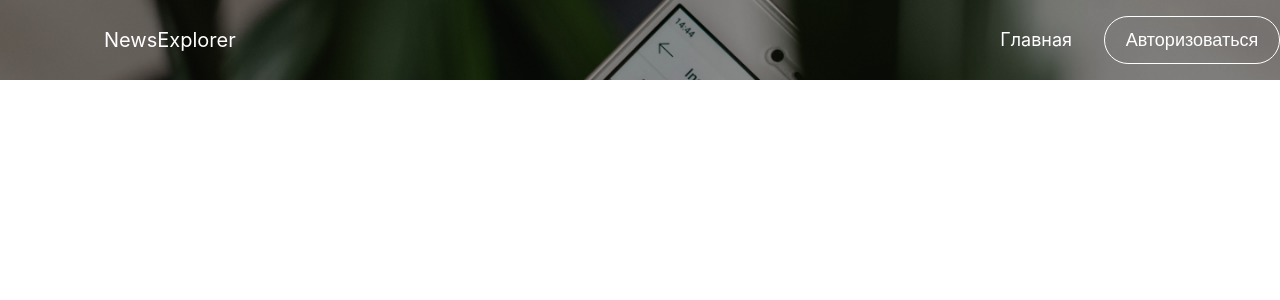
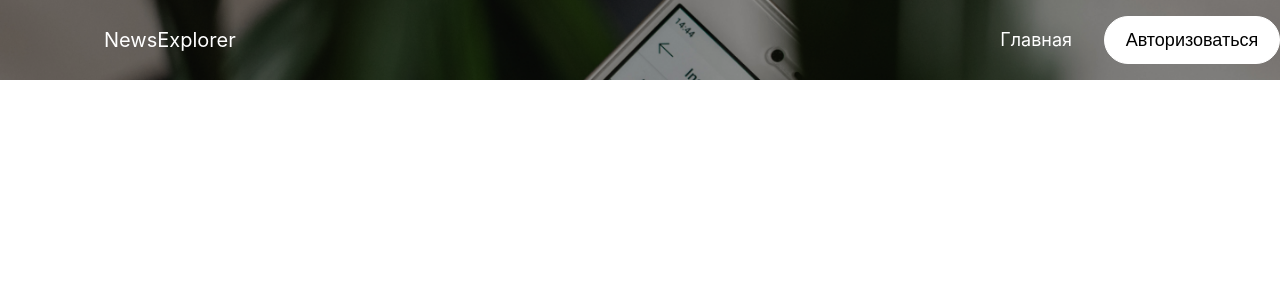
Before and after one commit to rvsverchkov/news-explorer-frontend, a React (Create React App) app: page / in a window 1280 px wide. In both pictures the pointer is over the button "Авторизоваться". Shown: the top 300 px of the page. Built offline with nearby package versions, Linux system fonts and the light colour scheme.

Commit message:
Diploma Project - Header button transition

```diff
--- a/src/components/Header/Header.css
+++ b/src/components/Header/Header.css
@@ -37,4 +37,10 @@
     background: none;
     overflow: hidden;
     color: white;
+    transition: all .4s ease;
 }
+
+.header__authorization-button:hover {
+    color: black;
+    background-color: white;
+}
```
